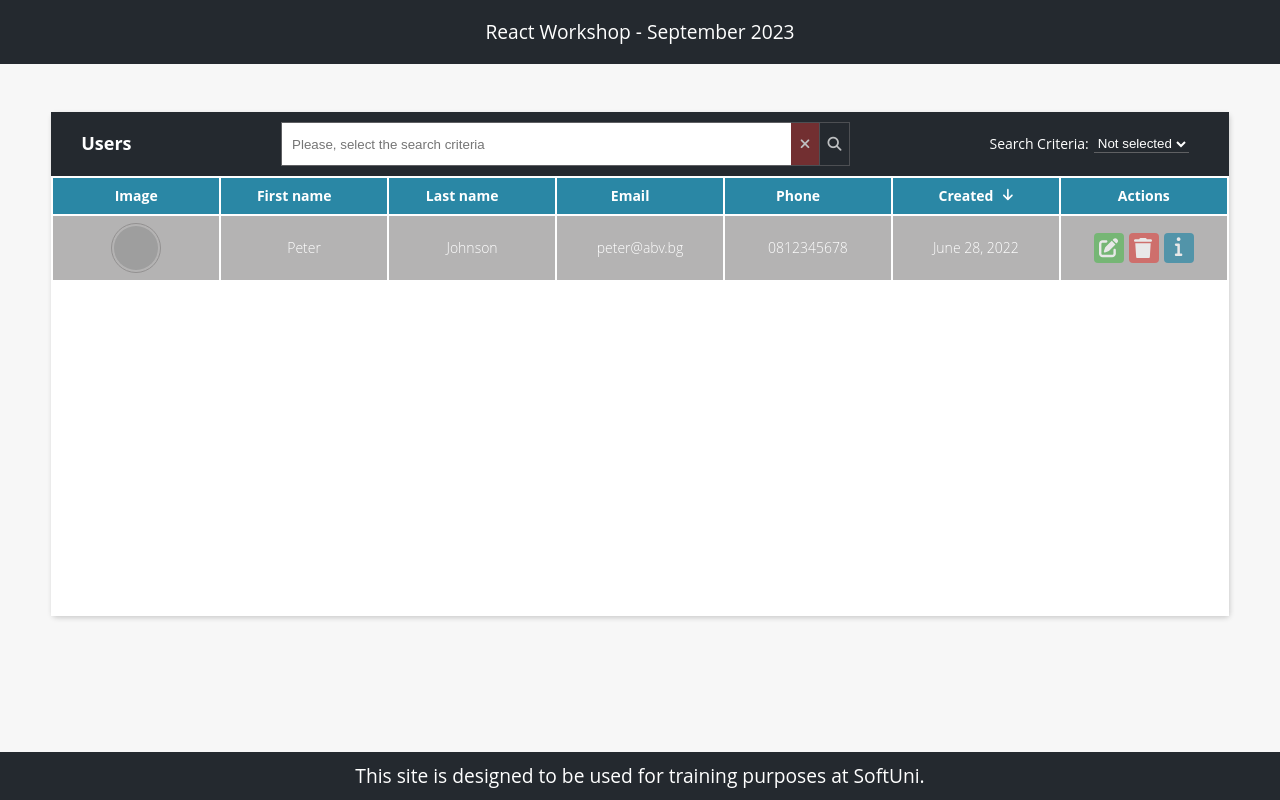
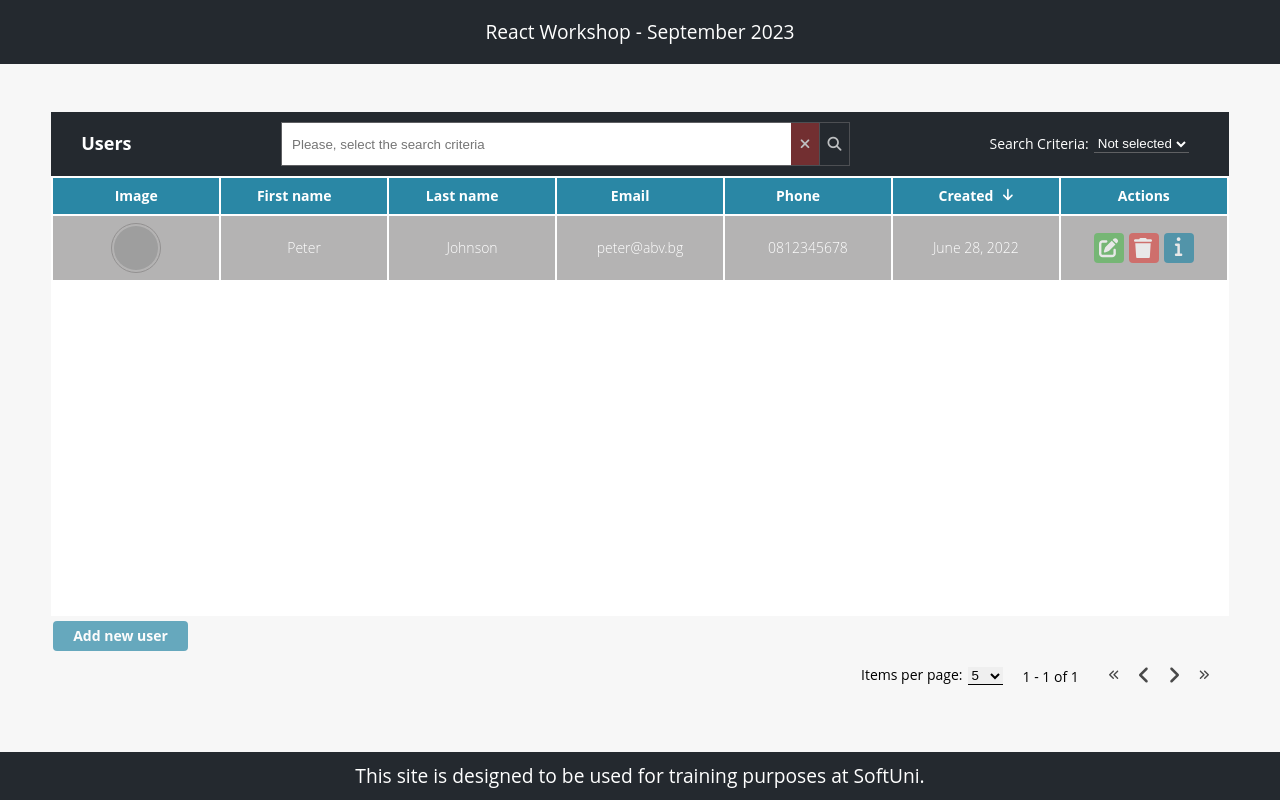
Before and after one commit to markov98/user-list, a React (Vite) app in the folder client/: page / in a window 1280 px wide. Built offline with nearby package versions, Linux system fonts and the light colour scheme; grey boxes are pictures that could not be loaded.

Commit message:
added new user btn and pagination component

```diff
--- /dev/null
+++ b/client/src/components/Pagination.jsx
@@ -0,0 +1,53 @@
+export default function Pagination() {
+    return (
+        <div className="pagination position">
+        <div className="limits">
+          <span>Items per page:</span>
+          <select name="limit" className="limit" value="5">
+            <option value="5">5</option>
+            <option value="5">10</option>
+            <option value="5">15</option>
+            <option value="5">20</option>
+          </select>
+        </div>
+        <p className="pages">1 - 1 of 1</p>
+        <div className="actions">
+          <button className="btn" title="First Page">
+            <svg aria-hidden="true" focusable="false" data-prefix="fas" data-icon="angles-left"
+              className="svg-inline--fa fa-angles-left" role="img" xmlns="http://www.w3.org/2000/svg" viewBox="0 0 448 512">
+              <path fill="currentColor"
+                d="M77.25 256l137.4-137.4c12.5-12.5 12.5-32.75 0-45.25s-32.75-12.5-45.25 0l-160 160c-12.5 12.5-12.5 32.75 0 45.25l160 160C175.6 444.9 183.8 448 192 448s16.38-3.125 22.62-9.375c12.5-12.5 12.5-32.75 0-45.25L77.25 256zM269.3 256l137.4-137.4c12.5-12.5 12.5-32.75 0-45.25s-32.75-12.5-45.25 0l-160 160c-12.5 12.5-12.5 32.75 0 45.25l160 160C367.6 444.9 375.8 448 384 448s16.38-3.125 22.62-9.375c12.5-12.5 12.5-32.75 0-45.25L269.3 256z">
+              </path>
+            </svg>
+          </button>
+
+          <button className="btn" title="Previous Page">
+            <svg aria-hidden="true" focusable="false" data-prefix="fas" data-icon="angle-left"
+              className="svg-inline--fa fa-angle-left" role="img" xmlns="http://www.w3.org/2000/svg" viewBox="0 0 256 512">
+              <path fill="currentColor"
+                d="M192 448c-8.188 0-16.38-3.125-22.62-9.375l-160-160c-12.5-12.5-12.5-32.75 0-45.25l160-160c12.5-12.5 32.75-12.5 45.25 0s12.5 32.75 0 45.25L77.25 256l137.4 137.4c12.5 12.5 12.5 32.75 0 45.25C208.4 444.9 200.2 448 192 448z">
+              </path>
+            </svg>
+          </button>
+          <button className="btn" title="Next Page">
+            <svg aria-hidden="true" focusable="false" data-prefix="fas" data-icon="angle-right"
+              className="svg-inline--fa fa-angle-right" role="img" xmlns="http://www.w3.org/2000/svg" viewBox="0 0 256 512">
+              <path fill="currentColor"
+                d="M64 448c-8.188 0-16.38-3.125-22.62-9.375c-12.5-12.5-12.5-32.75 0-45.25L178.8 256L41.38 118.6c-12.5-12.5-12.5-32.75 0-45.25s32.75-12.5 45.25 0l160 160c12.5 12.5 12.5 32.75 0 45.25l-160 160C80.38 444.9 72.19 448 64 448z">
+              </path>
+            </svg>
+          </button>
+
+          <button className="btn" title="Last Page">
+            <svg aria-hidden="true" focusable="false" data-prefix="fas" data-icon="angles-right"
+              className="svg-inline--fa fa-angles-right" role="img" xmlns="http://www.w3.org/2000/svg"
+              viewBox="0 0 448 512">
+              <path fill="currentColor"
+                d="M246.6 233.4l-160-160c-12.5-12.5-32.75-12.5-45.25 0s-12.5 32.75 0 45.25L178.8 256l-137.4 137.4c-12.5 12.5-12.5 32.75 0 45.25C47.63 444.9 55.81 448 64 448s16.38-3.125 22.62-9.375l160-160C259.1 266.1 259.1 245.9 246.6 233.4zM438.6 233.4l-160-160c-12.5-12.5-32.75-12.5-45.25 0s-12.5 32.75 0 45.25L370.8 256l-137.4 137.4c-12.5 12.5-12.5 32.75 0 45.25C239.6 444.9 247.8 448 256 448s16.38-3.125 22.62-9.375l160-160C451.1 266.1 451.1 245.9 438.6 233.4z">
+              </path>
+            </svg>
+          </button>
+        </div>
+      </div>
+    )
+}
--- a/client/src/components/UserList.jsx
+++ b/client/src/components/UserList.jsx
@@ -1,11 +1,14 @@
+import Pagination from "./Pagination";
 import Search from "./Search";
 import UserListTable from "./UserListTable";
 
 export default function UserList() {
     return (
-        <section className="card users-container">
+        <section classNameName="card users-container">
             <Search />
             <UserListTable />
+            <button className="btn-add btn">Add new user</button>
+            <Pagination />
       </section>
     )
 }
```
